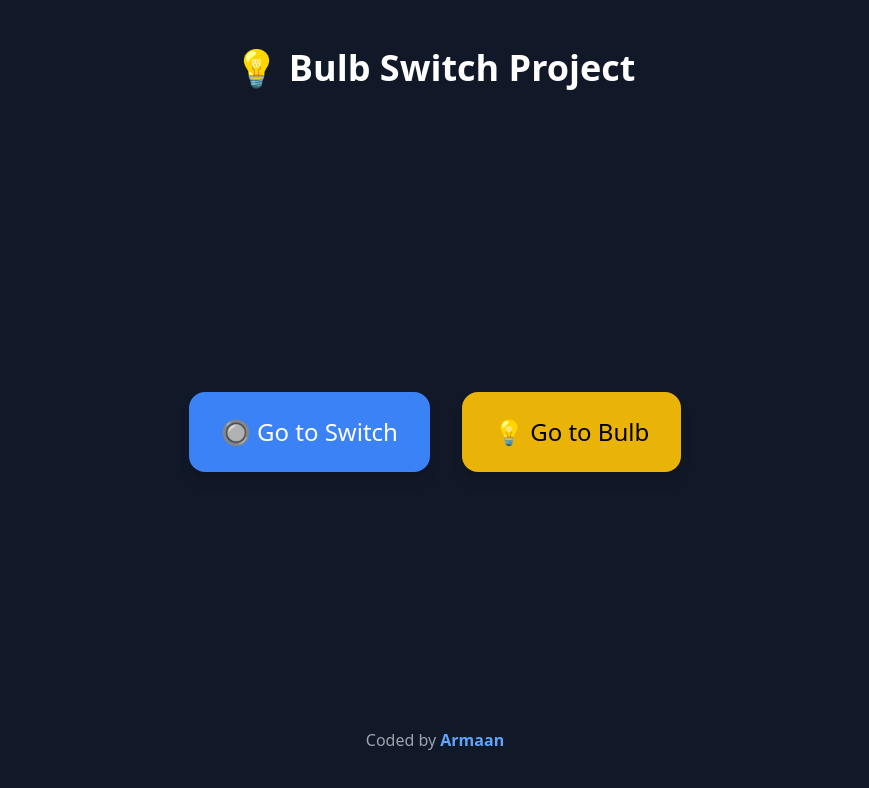
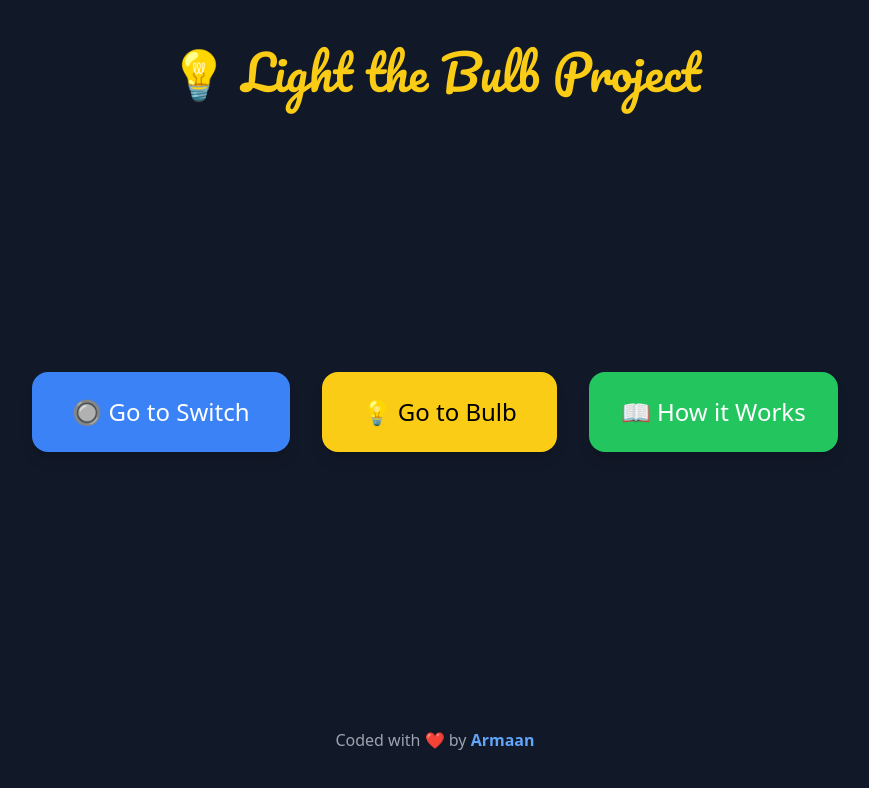
Before and after one commit to iarmaanx/Switch-Bulb-Local, a plain HTML site: page index.html in a window 1280 px wide. Shown: the whole page, without its empty margins (205-1074 px from the left). Drawn offline with nearby package versions, Linux system fonts and the light colour scheme.

Commit message:
added how it works

```diff
--- a/index.html
+++ b/index.html
@@ -2,29 +2,59 @@
 <html lang="en">
 <head>
   <meta charset="UTF-8" />
-  <title>Bulb Switch Project</title>
+  <title>Light the Bulb Project</title>
   <script src="https://cdn.tailwindcss.com"></script>
   <link rel="icon" type="image/png" href="https://img.icons8.com/fluency/48/light-on.png">
+  <link href="https://fonts.googleapis.com/css2?family=Pacifico&display=swap" rel="stylesheet">
+
+  <style>
+    .font-cursive {
+      font-family: 'Pacifico', cursive;
+    }
+  </style>
 </head>
 <body class="bg-gray-900 flex flex-col items-center justify-between min-h-screen text-white py-12">
 
-  <h1 class="text-4xl font-bold">💡 Bulb Switch Project</h1>
+  <!-- Heading -->
+  <h1 class="text-5xl font-cursive text-yellow-400">💡 Light the Bulb Project</h1>
 
-  <div class="flex gap-8 mt-12">
-    <a href="switch.html" target="_blank" class="px-8 py-6 bg-blue-500 rounded-2xl text-2xl hover:bg-blue-600 transition shadow-lg">
+  <!-- Action Buttons -->
+  <div class="flex flex-wrap gap-8 mt-16">
+    <a href="switch.html" target="_blank" class="px-10 py-6 bg-blue-500 rounded-2xl text-2xl hover:bg-blue-600 transition shadow-lg">
       🔘 Go to Switch
     </a>
 
-    <a href="bulb.html" target="_blank" class="px-8 py-6 bg-yellow-500 rounded-2xl text-2xl hover:bg-yellow-600 transition shadow-lg text-black">
+    <a href="bulb.html" target="_blank" class="px-10 py-6 bg-yellow-400 text-black rounded-2xl text-2xl hover:bg-yellow-500 transition shadow-lg">
       💡 Go to Bulb
     </a>
+
+    <button id="howBtn" class="px-8 py-6 bg-green-500 rounded-2xl text-2xl hover:bg-green-600 transition shadow-lg">
+      📖 How it Works
+    </button>
+  </div>
+
+  <!-- Project Description (hidden by default) -->
+  <div id="descBox" class="max-w-xl text-center mt-12 text-gray-300 text-lg leading-relaxed px-4 hidden">
+    📦 This project uses <span class="text-yellow-400 font-semibold">Local Storage</span> in your browser to save the current status of the bulb (ON or OFF).
+    When you turn the switch ON, it stores the status as <code>"on"</code> locally, and the bulb page reads this value every 2 seconds to update its display.
+    No internet or server is required — everything works right inside your browser.
   </div>
 
   <!-- Footer -->
-  <p class="text-gray-400 text-center font-medium">
-  Coded by
+  <p class="text-gray-400 text-center font-medium mt-16">
+    Coded with ❤️ by
     <a href="https://linksbyarmaan.netlify.app" target="_blank" class="text-blue-400 hover:underline font-semibold">Armaan</a>
   </p>
 
+  <!-- JS to toggle visibility -->
+  <script>
+    const howBtn = document.getElementById("howBtn");
+    const descBox = document.getElementById("descBox");
+
+    howBtn.addEventListener("click", () => {
+      descBox.classList.toggle("hidden");
+    });
+  </script>
+
 </body>
 </html>
```
